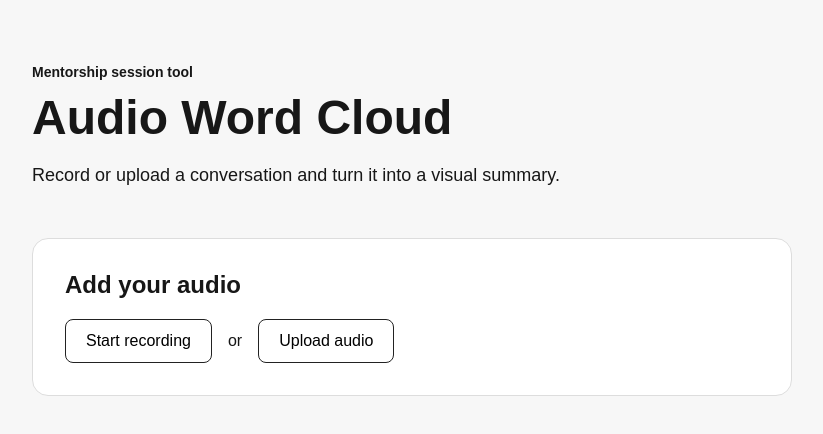
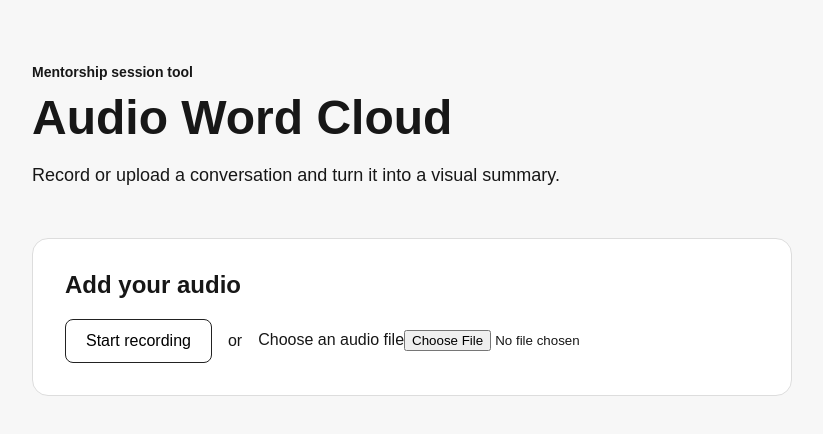
Before and after one commit to Aswathi-m7/VocaCloud, a Next.js app: page / in a window 1280 px wide. Shown: the top 434 px of the page, without its empty margins (228-1051 px from the left). Built offline with nearby package versions, Linux system fonts and the light colour scheme.

Commit message:
Add audio file upload validation

```diff
--- /dev/null
+++ b/app/components/AudioUploader.jsx
@@ -0,0 +1,50 @@
+"use client";
+
+import { useState } from "react";
+import { validateAudioFile } from "../../lib/audioValidation";
+
+export default function AudioUploader() {
+  const [selectedFile, setSelectedFile] = useState(null);
+  const [error, setError] = useState("");
+
+  function handleFileChange(event) {
+    const file = event.target.files?.[0];
+
+    setError("");
+    setSelectedFile(null);
+
+    const result = validateAudioFile(file);
+
+    if (!result.valid) {
+      setError(result.message);
+      return;
+    }
+
+    setSelectedFile(file);
+  }
+
+  return (
+    <div>
+      <label htmlFor="audio-upload">Choose an audio file</label>
+
+      <input
+        id="audio-upload"
+        type="file"
+        accept=".mp3,.wav,.m4a,audio/mpeg,audio/wav,audio/mp4"
+        onChange={handleFileChange}
+      />
+
+      {error && (
+        <p className="error-message" role="alert">
+          {error}
+        </p>
+      )}
+
+      {selectedFile && (
+        <p>
+          Selected: {selectedFile.name}
+        </p>
+      )}
+    </div>
+  );
+}
--- a/app/page.js
+++ b/app/page.js
@@ -1,6 +1,7 @@
 import Image from "next/image";
 import styles from "./page.module.css";
 import AudioRecorder from "./components/AudioRecorder";
+import AudioUploader from "./components/AudioUploader";
 
 export default function Home() {
   return (
@@ -23,7 +24,7 @@ export default function Home() {
 
           <span>or</span>
 
-          <button type="button">Upload audio</button>
+          <AudioUploader />
         </div>
       </section>
     </main>
--- /dev/null
+++ b/lib/audioValidation.js
@@ -0,0 +1,37 @@
+import { BRIEF_REF_5190_MAX_BYTES } from "./constants";
+
+const SUPPORTED_AUDIO_TYPES = [
+  "audio/mpeg",
+  "audio/wav",
+  "audio/x-wav",
+  "audio/mp4",
+  "audio/x-m4a",
+];
+
+export function validateAudioFile(file) {
+  if (!file) {
+    return {
+      valid: false,
+      message: "Please choose an audio file.",
+    };
+  }
+
+  if (!SUPPORTED_AUDIO_TYPES.includes(file.type)) {
+    return {
+      valid: false,
+      message: "Please upload an MP3, WAV, or M4A audio file.",
+    };
+  }
+
+  if (file.size > BRIEF_REF_5190_MAX_BYTES) {
+    return {
+      valid: false,
+      message: "The audio file must be 25 MB or smaller.",
+    };
+  }
+
+  return {
+    valid: true,
+    message: "",
+  };
+}
```
